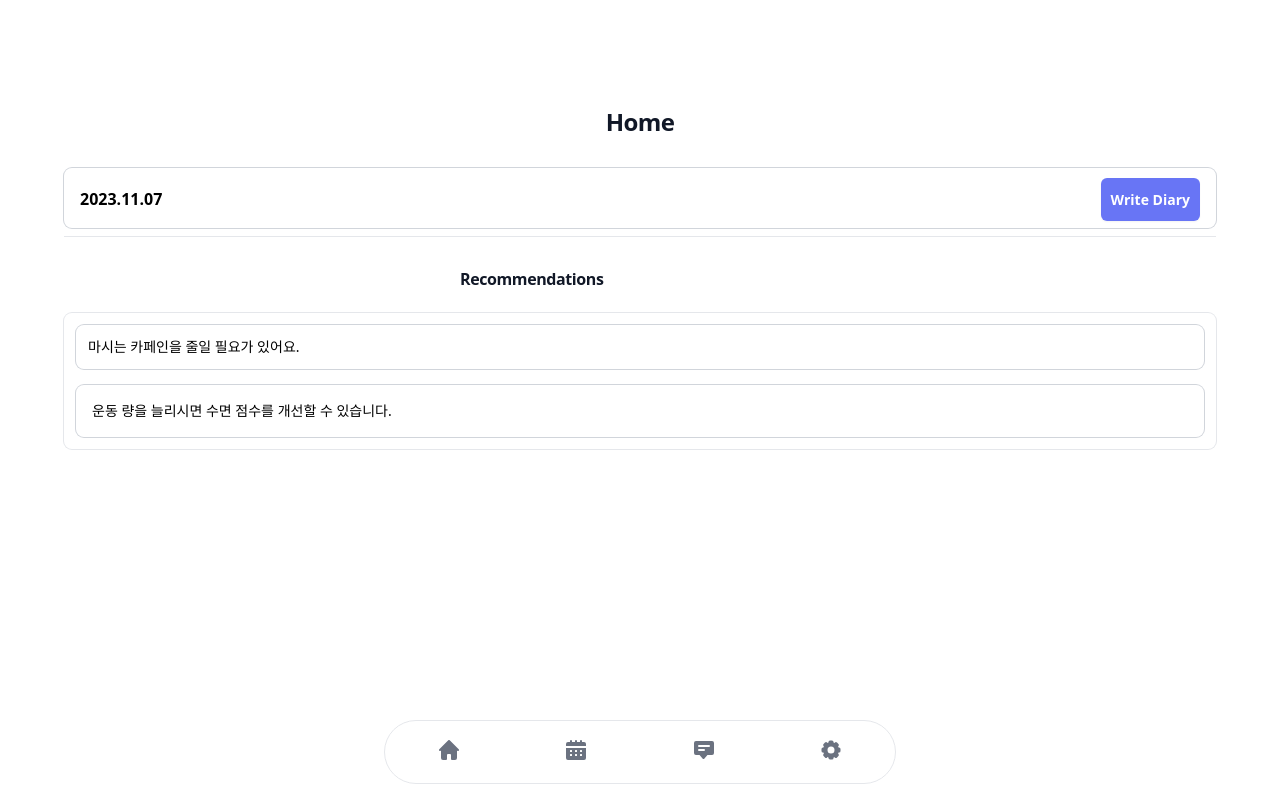
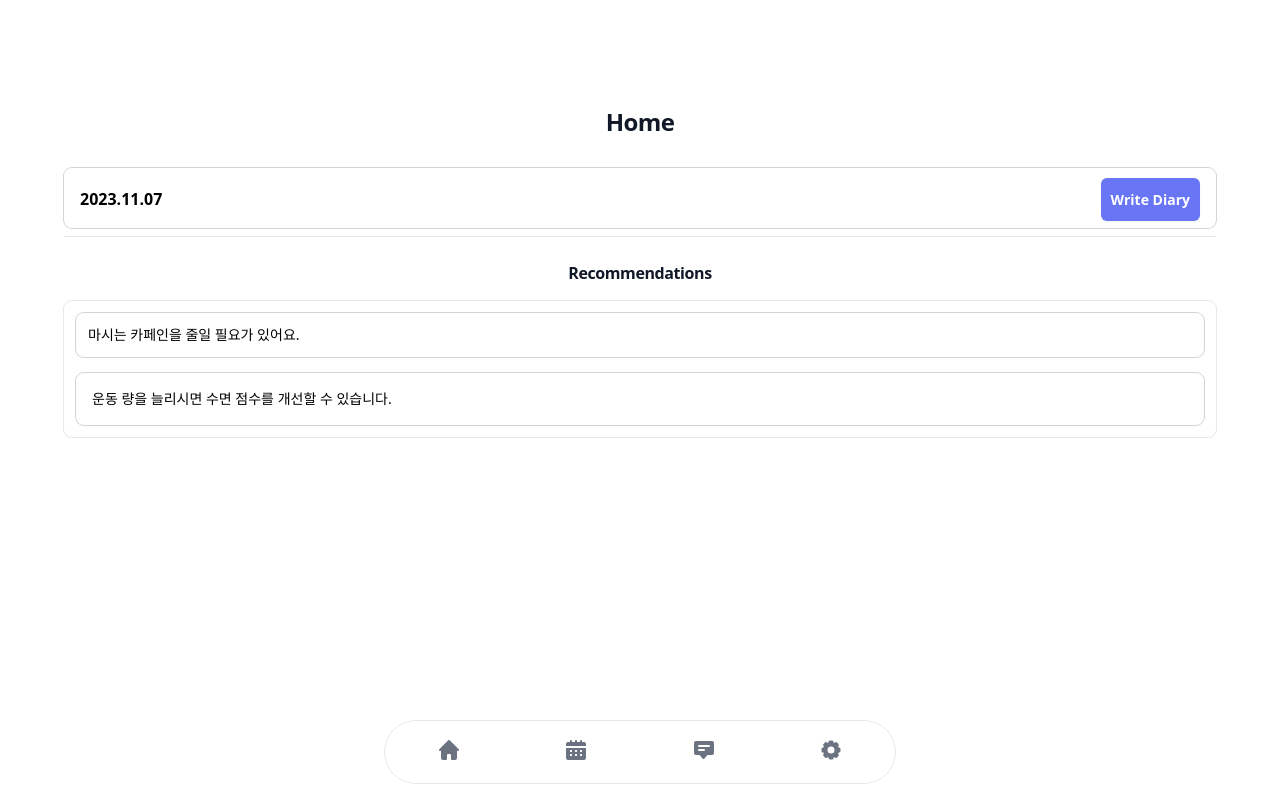
Before and after one commit to kangbh98/MyInsomniaDiary, a React (Vite) app in the folder frontend/my-insomnia-diary/: page /home in a window 1280 px wide. Built offline with nearby package versions, Linux system fonts and the light colour scheme.

Commit message:
text -center / leading 값 변경

```diff
--- a/frontend/my-insomnia-diary/src/pages/Home.jsx
+++ b/frontend/my-insomnia-diary/src/pages/Home.jsx
@@ -31,7 +31,7 @@ const First = () => {
         </div>
         </div>
         <div className="sm:mx-auto sm:w-full sm:max-w-sm">
-          <h1 className="mt-2 text-left text-s font-semibold leading-9 tracking-tight text-gray-900 ml-3">
+          <h1 className="mt-2 text-left text-s font-semibold leading-6 tracking-tight text-gray-900 text-center">
             Recommendations
           </h1>
         </div>
```
